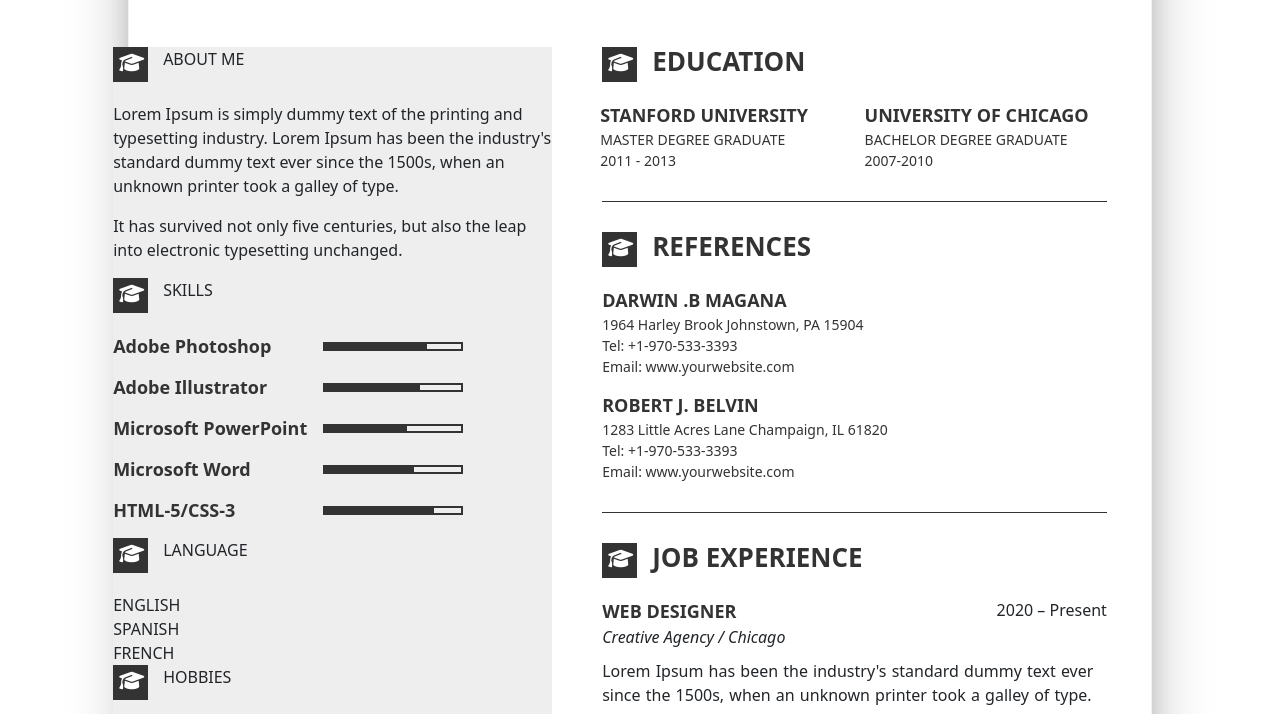
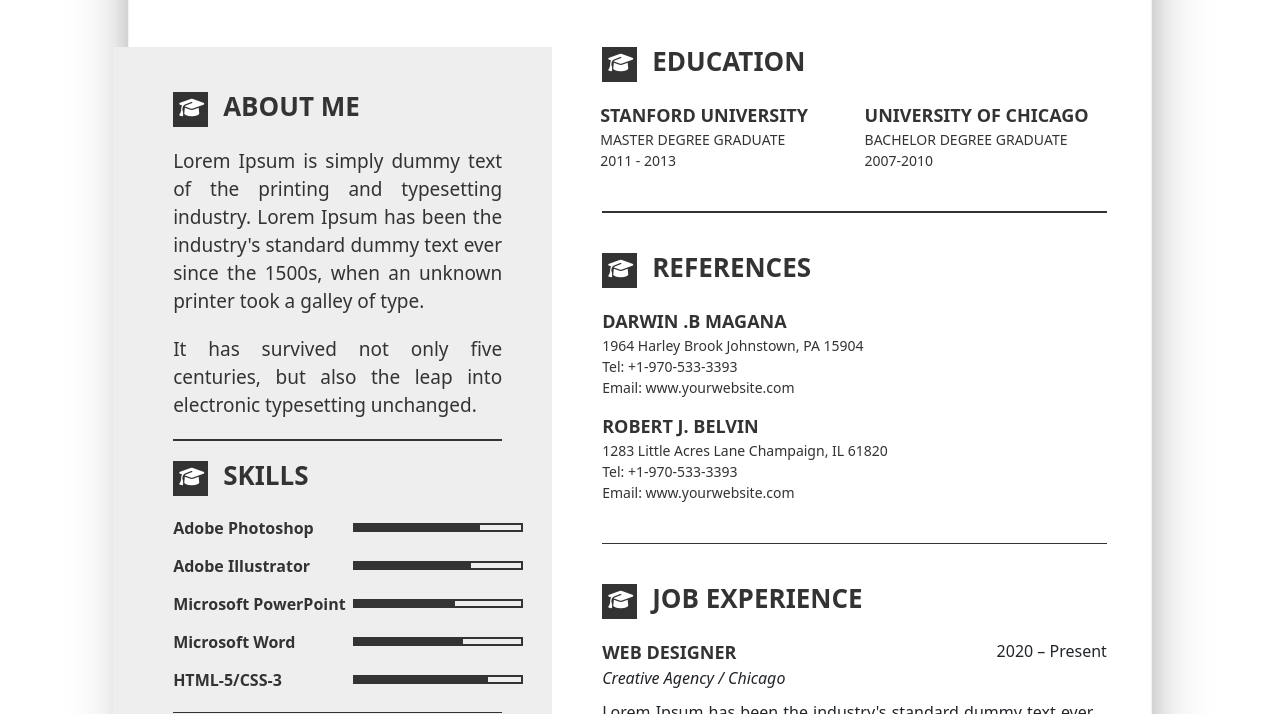
Before and after one commit to akkammee/pm_23_08, a website: page src/app/index.html in a window 1280 px wide. Shown: the part 334-1048 px from the top of the page. Drawn offline with nearby package versions, Linux system fonts and the light colour scheme; files that its build step writes are made by us from their sources; files whose address does not match are found by name.

Commit message:
lab3 right

```diff
--- a/src/app/components/left/left.html
+++ b/src/app/components/left/left.html
@@ -1,27 +1,27 @@
-<div>
+<div class="pd-3">
     <div class="ABOUT ME">
         <div class="rw">
             <div class="bg-icon-3"><i class="fa-solid fa-graduation-cap icon-3"></i></div>
-            <div class="text">ABOUT ME</div>
+            <div class="text-5">ABOUT ME</div>
         </div>
-        <p>
+        <div class="text-9">
             Lorem Ipsum is simply dummy text of the
             printing and typesetting industry. Lorem
             Ipsum has been the industry's standard
             dummy text ever since the 1500s, when an
             unknown printer took a galley of type.
-        </p>
-        <p>
+        </div>
+        <div class="text-9">
             It has survived not only five centuries, but
             also the leap into electronic typesetting
             unchanged.
-        </p>
+        </div>
     </div>
     <div class="h-line-2"></div>
     <div class="SKILLS">
         <div class="rw">
             <div class="bg-icon-3"><i class="fa-solid fa-graduation-cap icon-3"></i></div>
-            <div class="text">SKILLS</div>
+            <div class="text-5">SKILLS</div>
         </div>
         <div>
             <div class="skill">
@@ -54,19 +54,19 @@
     <div class="LANGUAGE">
         <div class="rw">
             <div class="bg-icon-3"><i class="fa-solid fa-graduation-cap icon-3"></i></div>
-            <div class="text">LANGUAGE</div>
+            <div class="text-5">LANGUAGE</div>
         </div>
         <div class="language-fl">
-            <div>ENGLISH</div>
-            <div>SPANISH</div>
-            <div>FRENCH</div>
+            <div class="lang">ENGLISH</div>
+            <div class="lang">SPANISH</div>
+            <div class="lang">FRENCH</div>
         </div>
     </div>
     <div class="h-line-2"></div>
     <div class="HOBBIES">
         <div class="rw">
             <div class="bg-icon-3"><i class="fa-solid fa-graduation-cap icon-3"></i></div>
-            <div class="text">HOBBIES</div>
+            <div class="text-5">HOBBIES</div>
         </div>
         <div>
             <div class="skill">
@@ -84,5 +84,6 @@
                 <input type="range" value="60" max="100">
             </div>
         </div>
+        <div class="h-line-2"></div>
     </div>
 </div>
--- a/src/app/components/left/left.scss
+++ b/src/app/components/left/left.scss
@@ -8,7 +8,7 @@
   justify-content: space-between;
   width: 350px;
   margin: 14px 0;
-  font-size: 18px;
+  font-size: 16px;
   font-weight: 600;
   color: #333333;
 }
@@ -19,7 +19,7 @@ input[type="range"]::-webkit-slider-thumb {
 
 input[type="range"] {
   -webkit-appearance: none;
-  width: 140px;
+  width: 170px;
   height: 9px;
   background: #eeeeee;
   overflow: hidden;
@@ -36,3 +36,42 @@ input[type="range"]::-webkit-slider-thumb {
   height: 0;
   box-shadow: -200px 0 0 200px #333333;
 }
+
+.pd-3{
+  margin-top: 45px;
+  margin-left: 60px;
+  margin-right: 50px;
+}
+
+.text-9 {
+  font-size: 19px;
+  line-height: 28px;
+  color: #333333;
+  font-weight: 350;
+  text-align: justify;
+  display: block;
+  width: 100%;
+  margin-bottom: 20px;
+}
+
+.h-line-2{
+  height: 1.5px;
+  width: 100%;
+  background: #333333;
+  margin-bottom: 20px;
+  margin-top: 20px;
+}
+
+.language-fl{
+  display: flex;
+  gap: 8px;
+}
+
+.lang {
+  border: 3px solid #333;
+  padding: 12px 20px;
+  font-size: 16px;
+  color: #333;
+  cursor: default;
+  font-weight: bold;
+}
--- a/src/app/components/right/right.scss
+++ b/src/app/components/right/right.scss
@@ -45,9 +45,9 @@
 }
 
 .h-line{
-  margin-top: 30px;
-  margin-bottom: 30px;
-  height: 1px;
+  margin-top: 40px;
+  margin-bottom: 40px;
+  height: 1.5px;
   width: 100%;
   background-color: #333333;
 }
```
Also changed, not shown: dist/css/style.min.css, dist/index.html.
